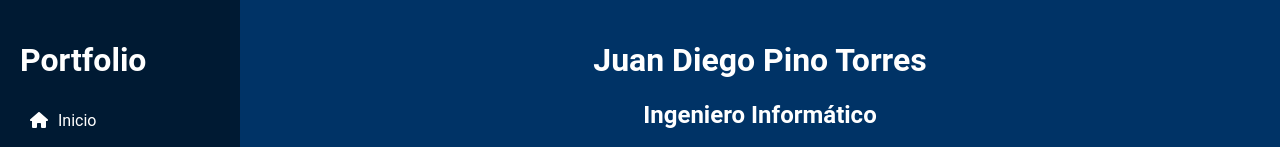
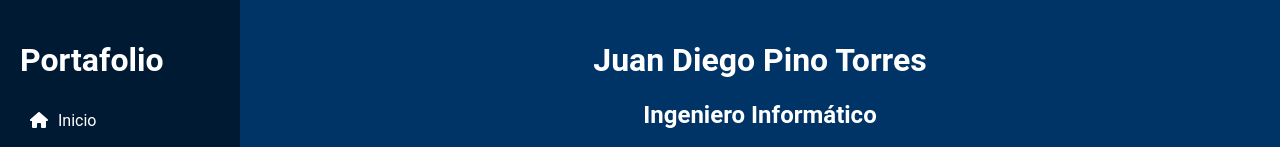
Before and after one commit to Pino835/mypage_project, a React (Create React App) app: page / in a window 1280 px wide. Shown: the top 147 px of the page. Built offline with nearby package versions, Linux system fonts and the light colour scheme.

Commit message:
Commit #7: Actualización 5

```diff
--- a/public/index.html
+++ b/public/index.html
@@ -24,7 +24,7 @@
       work correctly both with client-side routing and a non-root public URL.
       Learn how to configure a non-root public URL by running `npm run build`.
     -->
-    <title>Portfolio</title>
+    <title>Portafolio</title>
   </head>
   <body>
     <noscript>You need to enable JavaScript to run this app.</noscript>
--- a/src/components/Header.js
+++ b/src/components/Header.js
@@ -28,7 +28,7 @@ const Header = () => {
       </button>
 
       <header ref={menuRef} className={`vertical-header ${menuOpen ? 'open' : ''}`}>
-        <h1>Portfolio</h1>
+        <h1>Portafolio</h1>
         <nav>
           <ul className="vertical-nav-list">
             <li><a href="#main" onClick={() => setMenuOpen(false)}><FontAwesomeIcon icon={faHome} /> Inicio</a></li>
```
